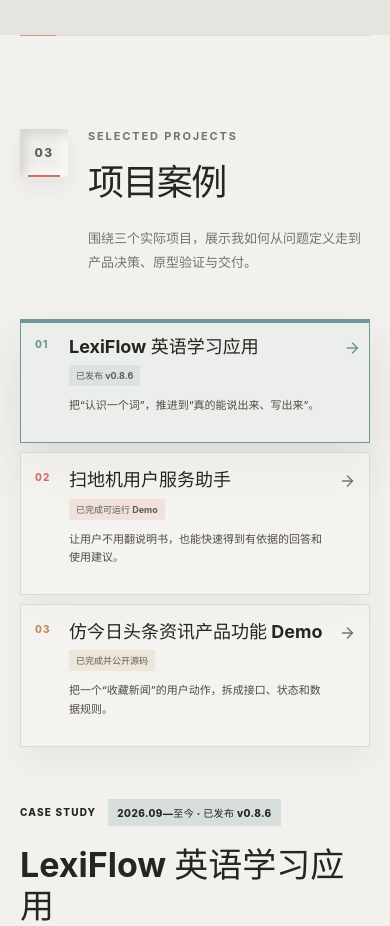
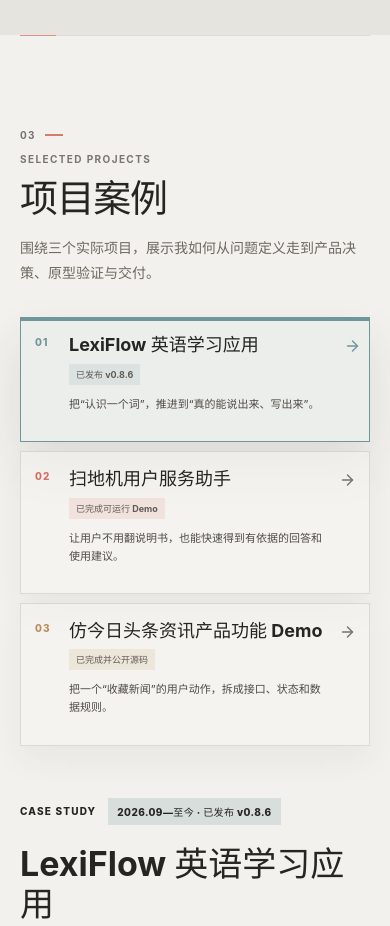
Before and after one commit to lineana-lyu/personal_website, a React (Vite) app: page / in a window 390 px wide. Shown: the part 3460-4386 px from the top of the page. Built offline with nearby package versions, Linux system fonts and the light colour scheme.

Commit message:
Refine projects heading visual hierarchy

```diff
--- a/src/styles.css
+++ b/src/styles.css
@@ -1520,3 +1520,75 @@ a.contact-link:hover > svg { transform: translate(9px, -2px); }
     display: none;
   }
 }
+
+
+/* Projects heading: quieter editorial hierarchy, less landing-page styling. */
+.projects .section-heading--projects {
+  grid-template-columns: 42px minmax(0, 1fr);
+  gap: 18px;
+  align-items: start;
+  margin-bottom: clamp(40px, 4.5vw, 64px);
+}
+.projects .section-heading--projects .section-number {
+  width: auto;
+  height: auto;
+  padding: 6px 0 0;
+  display: block;
+  overflow: visible;
+  color: var(--muted);
+  background: transparent;
+  box-shadow: none;
+  font-size: 10px;
+  font-weight: 750;
+  letter-spacing: .12em;
+}
+.projects .section-heading--projects .section-number::after {
+  position: static;
+  display: block;
+  width: 20px;
+  height: 2px;
+  margin-top: 11px;
+  background: var(--coral);
+  opacity: .9;
+}
+.projects .section-heading--projects .eyebrow {
+  margin-bottom: 13px;
+  color: #7a756e;
+  font-size: 10px;
+  font-weight: 750;
+  letter-spacing: .14em;
+}
+.projects .section-heading--projects h2 {
+  max-width: 680px;
+  font-family: Inter, "PingFang SC", "Microsoft YaHei", sans-serif;
+  font-size: clamp(38px, 4.2vw, 58px);
+  font-weight: 650;
+  line-height: 1.08;
+  letter-spacing: -.035em;
+}
+.projects .section-heading--projects p {
+  max-width: 720px;
+  margin-top: 16px;
+  color: #6d6860;
+  font-size: clamp(14px, 1vw, 16px);
+  line-height: 1.8;
+}
+@media (max-width: 640px) {
+  .projects .section-heading--projects {
+    grid-template-columns: 1fr;
+    gap: 12px;
+  }
+  .projects .section-heading--projects .section-number {
+    display: inline-flex;
+    align-items: center;
+    gap: 9px;
+    padding-top: 0;
+  }
+  .projects .section-heading--projects .section-number::after {
+    width: 18px;
+    margin: 0;
+  }
+  .projects .section-heading--projects h2 {
+    font-size: 38px;
+  }
+}
```
